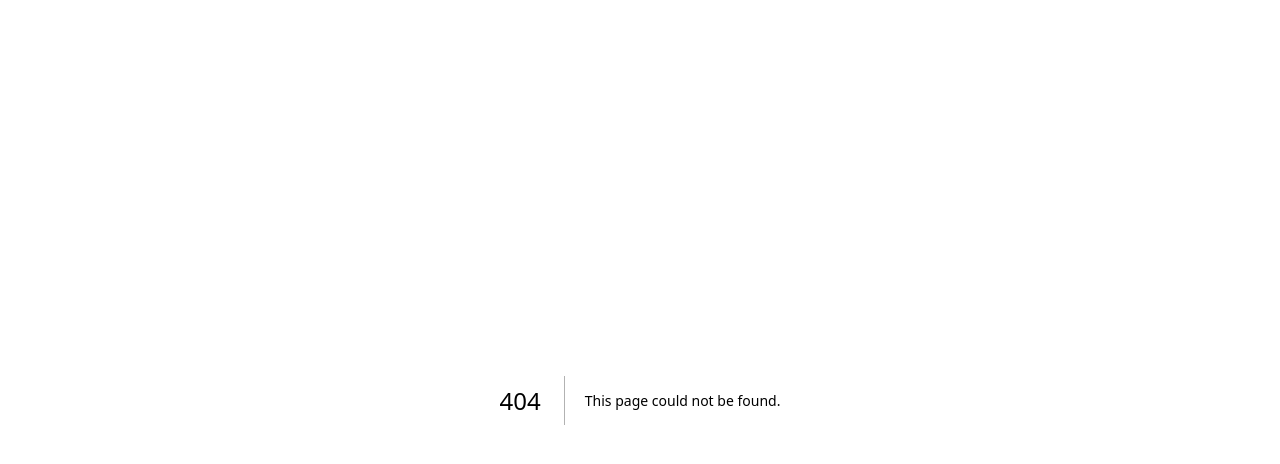
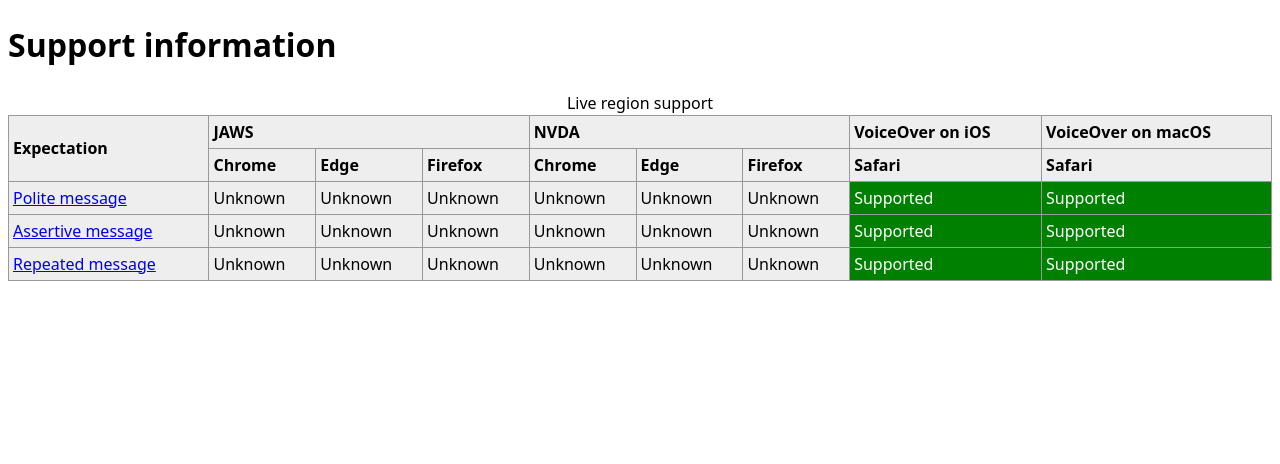
Before and after one commit to primer/live-region-element, a Next.js app in the folder website/: page /support in a window 1280 px wide. Before the commit this address had no page. Shown: the top 464 px of the page. Built offline with nearby package versions, Linux system fonts and the light colour scheme.

Commit message:
feat(website): add support page with tests and result table

```diff
--- /dev/null
+++ b/website/src/app/global.css
@@ -0,0 +1,54 @@
+html {
+  box-sizing: border-box;
+}
+
+*,
+*::before,
+*::after {
+  box-sizing: inherit;
+}
+
+body {
+  font-family: system-ui, sans-serif;
+  font-weight: normal;
+  font-size: 100%;
+  line-height: 1.5;
+}
+
+/* Tables */
+table {
+  background-color: #eee;
+  border-collapse: collapse;
+  overflow: auto;
+  width: 100%;
+}
+
+table,
+td,
+th {
+  border: 1px solid #999;
+}
+
+th,
+td {
+  padding: 0.25rem;
+  text-align: start;
+}
+
+/* Table results states */
+.supported {
+  background-color: green;
+  color: white;
+}
+
+.no-support {
+  background-color: red;
+  color: white;
+}
+
+.partial-support {
+  background-color: yellow;
+}
+
+.unknown-support {
+}
--- a/website/src/app/layout.tsx
+++ b/website/src/app/layout.tsx
@@ -1,3 +1,5 @@
+import './global.css';
+
 export const metadata = {
   title: 'Live Region Element',
   description: 'Examples for the live region custom element',
--- /dev/null
+++ b/website/src/app/support/page.tsx
@@ -0,0 +1,81 @@
+import Link from 'next/link'
+
+export default function SupportPage() {
+  return (
+    <main>
+      <h1>Support information</h1>
+
+      <table>
+        <caption>Live region support</caption>
+        <thead>
+          <tr>
+            <th rowSpan={2}>Expectation</th>
+            <th scope="colgroup" colSpan={3}>
+              JAWS
+            </th>
+            <th scope="colgroup" colSpan={3}>
+              NVDA
+            </th>
+            <th scope="colgroup" colSpan={1}>
+              VoiceOver on iOS
+            </th>
+            <th scope="colgroup" colSpan={1}>
+              VoiceOver on macOS
+            </th>
+          </tr>
+          <tr>
+            <th scope="col">Chrome</th>
+            <th scope="col">Edge</th>
+            <th scope="col">Firefox</th>
+            <th scope="col">Chrome</th>
+            <th scope="col">Edge</th>
+            <th scope="col">Firefox</th>
+            <th scope="col">Safari</th>
+            <th scope="col">Safari</th>
+          </tr>
+        </thead>
+        <tbody>
+          <tr>
+            <td>
+              <Link href="/tests/polite-message">Polite message</Link>
+            </td>
+            <td className="unknown-support">Unknown</td>
+            <td className="unknown-support">Unknown</td>
+            <td className="unknown-support">Unknown</td>
+            <td className="unknown-support">Unknown</td>
+            <td className="unknown-support">Unknown</td>
+            <td className="unknown-support">Unknown</td>
+            <td className="supported">Supported</td>
+            <td className="supported">Supported</td>
+          </tr>
+          <tr>
+            <td>
+              <Link href="/tests/assertive-message">Assertive message</Link>
+            </td>
+            <td className="unknown-support">Unknown</td>
+            <td className="unknown-support">Unknown</td>
+            <td className="unknown-support">Unknown</td>
+            <td className="unknown-support">Unknown</td>
+            <td className="unknown-support">Unknown</td>
+            <td className="unknown-support">Unknown</td>
+            <td className="supported">Supported</td>
+            <td className="supported">Supported</td>
+          </tr>
+          <tr>
+            <td>
+              <Link href="/tests/repeated-message">Repeated message</Link>
+            </td>
+            <td className="unknown-support">Unknown</td>
+            <td className="unknown-support">Unknown</td>
+            <td className="unknown-support">Unknown</td>
+            <td className="unknown-support">Unknown</td>
+            <td className="unknown-support">Unknown</td>
+            <td className="unknown-support">Unknown</td>
+            <td className="supported">Supported</td>
+            <td className="supported">Supported</td>
+          </tr>
+        </tbody>
+      </table>
+    </main>
+  )
+}
--- a/website/src/components/LiveRegion.tsx
+++ b/website/src/components/LiveRegion.tsx
@@ -32,8 +32,8 @@
         // @ts-expect-error shadowrootmode exists on `template`
         <template shadowrootmode="open">
           <style>{style}</style>
-          <div id="polite" aria-live="polite" aria-atomic="true"></div>
-          <div id="assertive" aria-live="assertive" aria-atomic="true"></div>
+          <div id="polite" aria-live="polite" aria-atomic="true" />
+          <div id="assertive" aria-live="assertive" aria-atomic="true" />
         </template>
       )}
     </live-region>
```
Also changed, not shown: website/src/app/tests/assertive-message/page.tsx (added, +36 -0 lines), website/src/app/tests/polite-message/page.tsx (added, +24 -0 lines), website/src/app/tests/repeated-message/page.tsx (added, +24 -0 lines), 1 other file (tests, documents, lock files or other folders).
